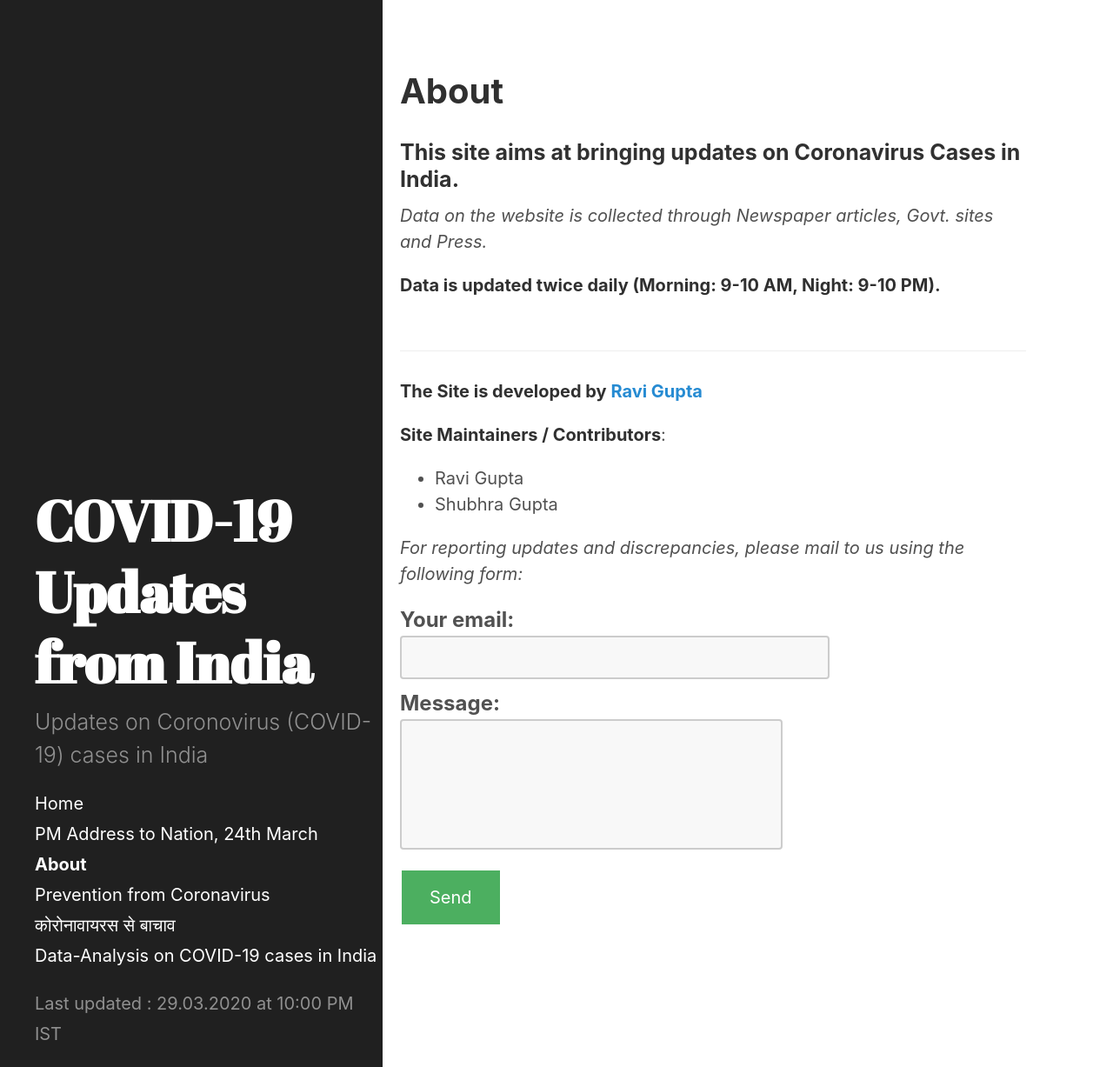
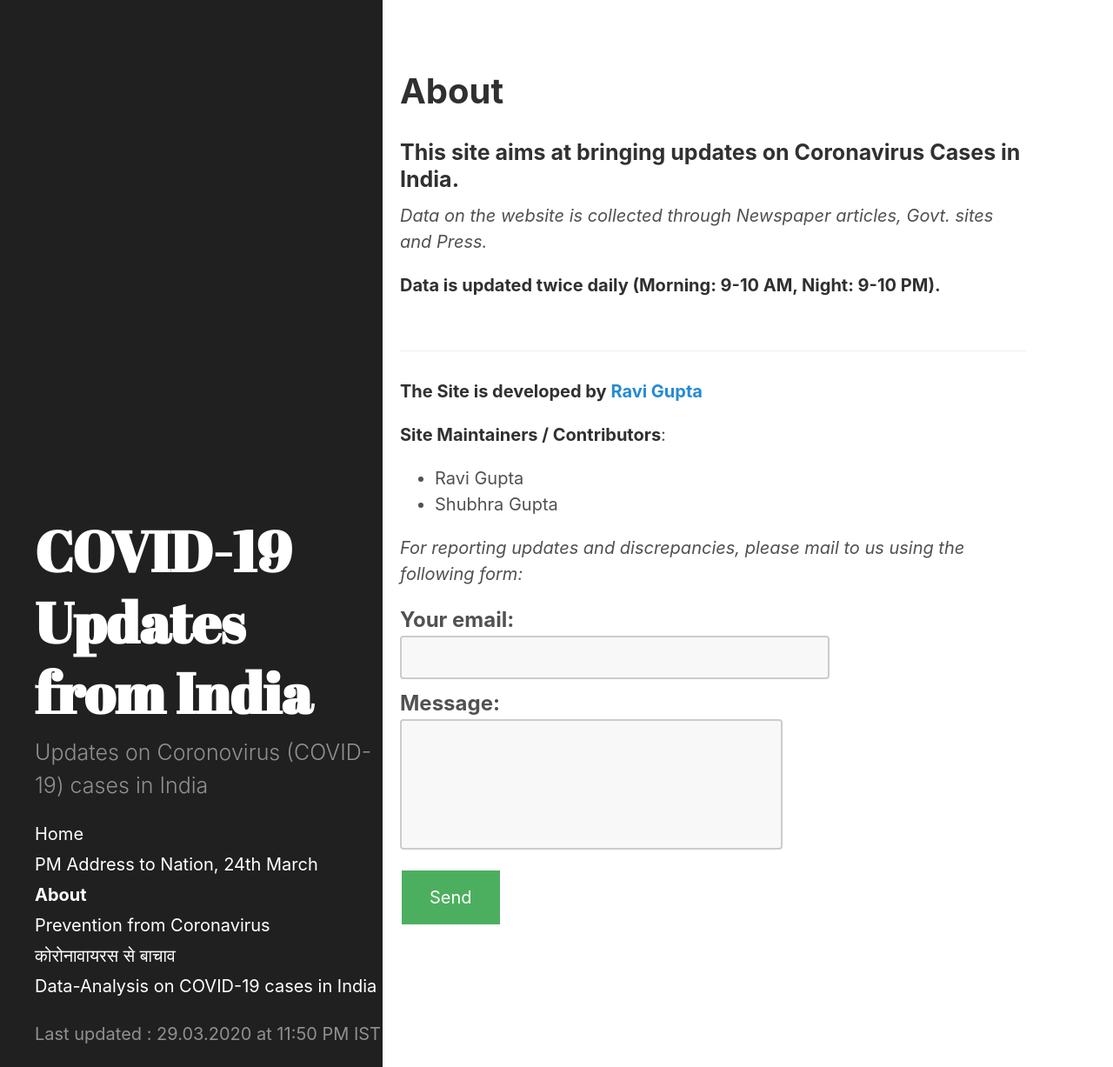
Before and after one commit to bhooraj/covid19updates-india, a Jekyll site: the page built from about.md, in a window 1280 px wide and 1227 px high. Shown: the whole window at 87% size. Built offline with Jekyll 4.4.1, drawn with Linux system fonts in a browser that asks for light colours.

Commit message:
Update last_updated.yml

```diff
--- a/_data/last_updated.yml
+++ b/_data/last_updated.yml
@@ -1 +1 @@
-- updated_on : "29.03.2020 at 10:00 PM IST"
+- updated_on : "29.03.2020 at 11:50 PM IST"
```
